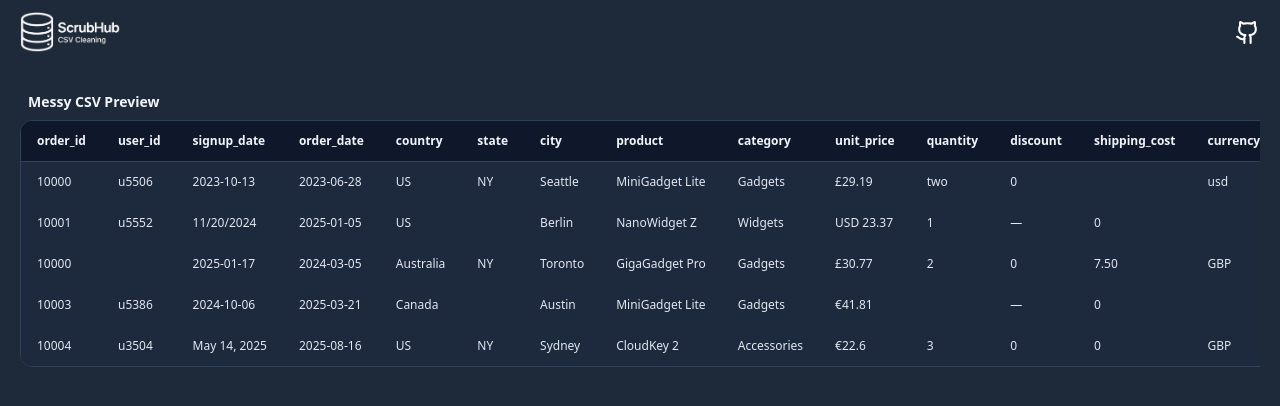
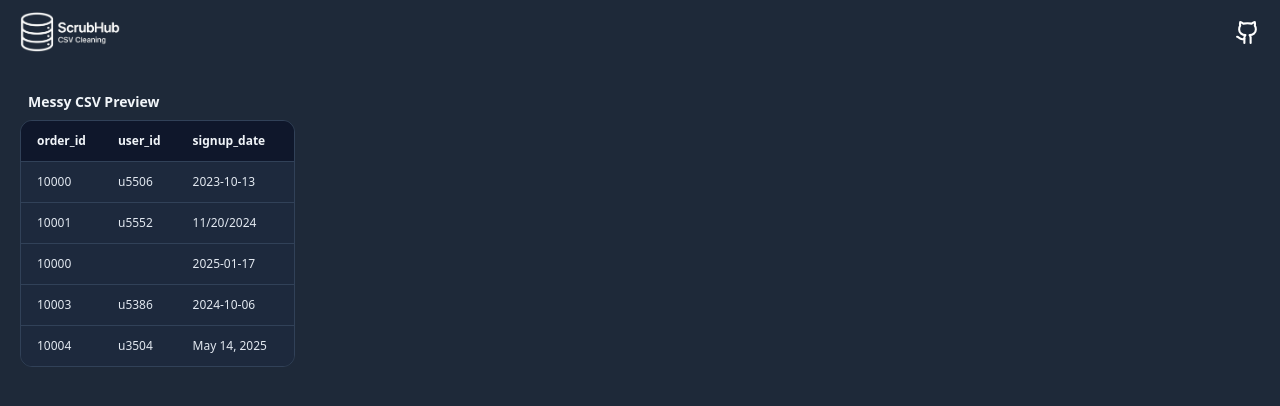
Before and after one commit to BrandonCarp/data_clean, a Next.js app in the folder frontend/: page / in a window 1280 px wide. Shown: the top 406 px of the page. Built offline with nearby package versions, Linux system fonts and the light colour scheme.

Commit message:
Update PreviewSection.tsx

```diff
--- a/frontend/components/PreviewSection.tsx
+++ b/frontend/components/PreviewSection.tsx
@@ -36,18 +36,14 @@ export default function CsvPreview() {
 
   if (loading) return <div>Loading messy CSV…</div>;
 
-
   return (
     <section className="mt-10 flex flex-col gap-2 px-5">
       <h2 className="ml-2 text-sm font-semibold text-slate-100">
         Messy CSV Preview
       </h2>
 
-    <div className="overflow-x-auto">
-      <div className="inline-block min-w-full align-middle">
-        {/* outer card */}
-        <div className="overflow-hidden rounded-xl border border-slate-700 bg-slate-900">
-          <table className="min-w-full border-collapse text-xs">
+      <div className="overflow-x-auto w-[275px] rounded-xl border border-slate-700 bg-slate-900 text-xs">
+        <table className="overflow-hidden  ">
           <thead>
             <tr className="bg-slate-900">
               {headers.map((h) => (
@@ -60,11 +56,11 @@ export default function CsvPreview() {
               ))}
             </tr>
           </thead>
-            <tbody className="text-slate-200">
+          <tbody className="text-slate-200 ">
             {rows.slice(0, 5).map((row, i) => (
               <tr
                 key={i}
-                  className="bg-slate-800 border-b border-slate-800 last:border-b-0 hover:bg-slate-800/80"
+                className="bg-slate-800 border-b border-slate-700 last:border-b-0 hover:bg-slate-800/80"
               >
                 {headers.map((h) => (
                   <td key={h} className="px-4 py-3 whitespace-nowrap">
@@ -76,8 +72,6 @@ export default function CsvPreview() {
           </tbody>
         </table>
       </div>
-      </div>
-    </div>
     </section>
   );
 }
```
Lines whose indentation alone changed are shown as unchanged.
